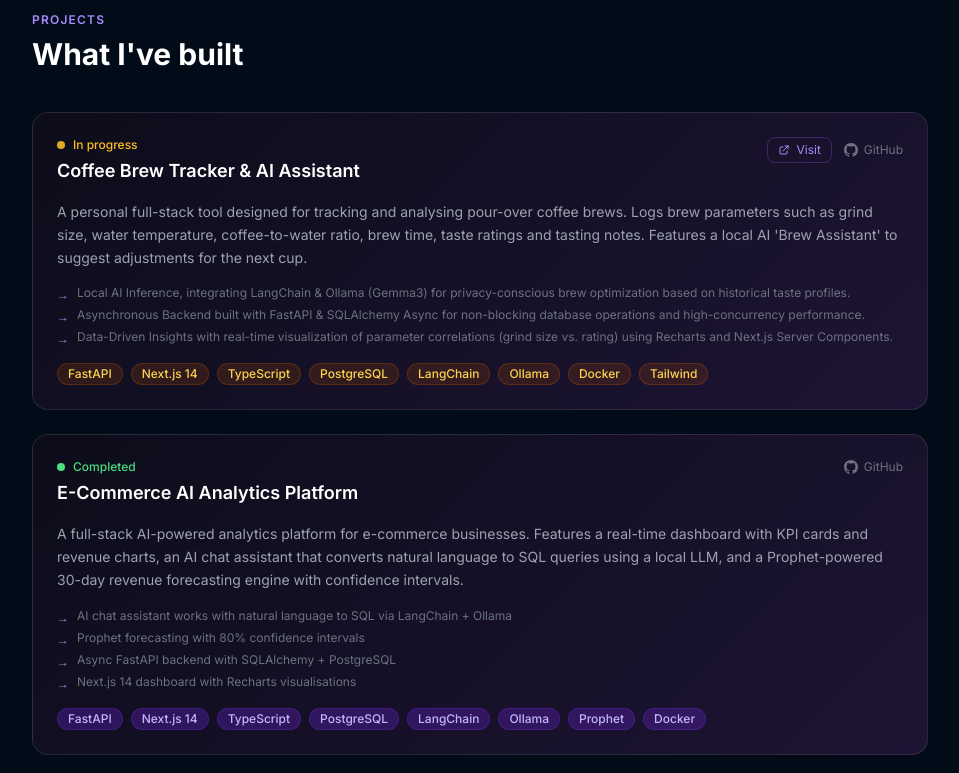
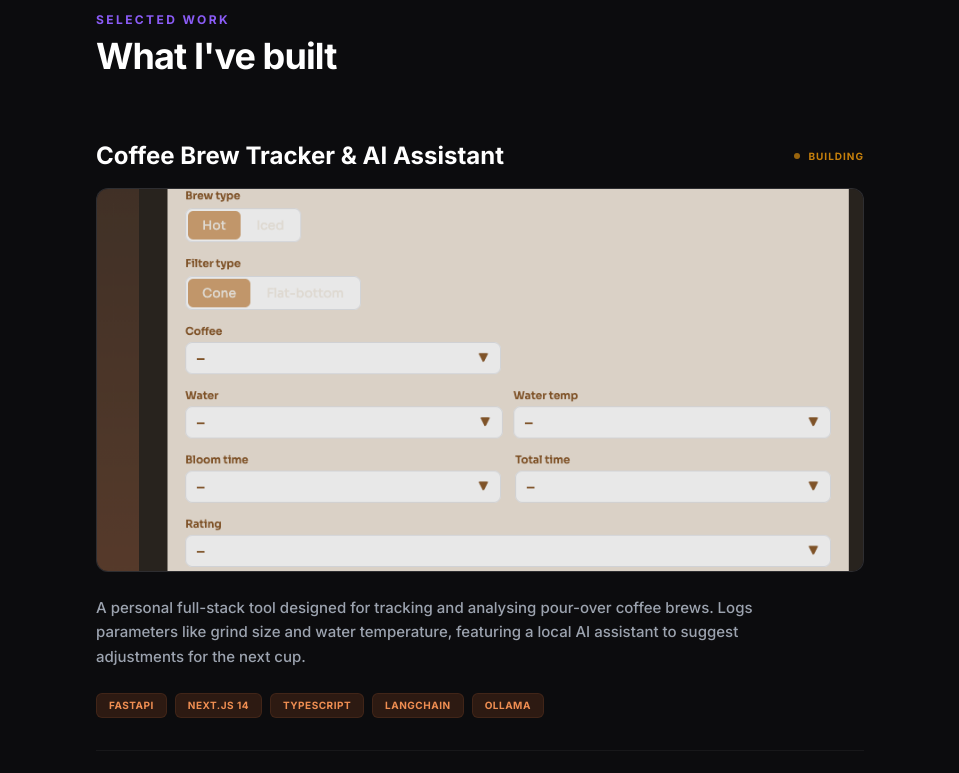
Before and after one commit to adiezakiel01/adiezakiel, a Next.js app: page / in a window 1280 px wide. Shown: the part 2080-2853 px from the top of the page, without its empty margins (160-1119 px from the left). Built offline with nearby package versions, Linux system fonts and the light colour scheme.

Commit message:
Added image of brew tracker app

```diff
--- a/components/Projects.tsx
+++ b/components/Projects.tsx
@@ -12,7 +12,6 @@ interface Project {
   highlights: string[];
   tags: string[];
   image: string;
-  tagColor: string;
   github?: string;
   demo?: string;
 }
@@ -21,79 +20,57 @@ const projects: Project[] = [
   {
     title: "Coffee Brew Tracker & AI Assistant",
     status: "in-progress",
+    image: "/images/Brew_tracker_app.png",
     description:
-      "A personal full-stack tool designed for tracking and analysing pour-over coffee brews. Logs brew parameters such as grind size, water temperature, coffee-to-water ratio, brew time, taste ratings and tasting notes. Features a local AI 'Brew Assistant' to suggest adjustments for the next cup.",
+      "A personal full-stack tool designed for tracking and analysing pour-over coffee brews. Logs parameters like grind size and water temperature, featuring a local AI assistant to suggest adjustments for the next cup.",
     highlights: [
-      "Local AI Inference, integrating LangChain & Ollama (Gemma3) for privacy-conscious brew optimization based on historical taste profiles.",
-      "Asynchronous Backend built with FastAPI & SQLAlchemy Async for non-blocking database operations and high-concurrency performance.",
-      "Data-Driven Insights with real-time visualization of parameter correlations (grind size vs. rating) using Recharts and Next.js Server Components.",
+      "Local AI Inference using LangChain & Ollama",
+      "Asynchronous Backend with FastAPI",
+      "Data visualization with Recharts",
     ],
-    image: "/images/Brew_tracker_app.png",
-    tags: [
-      "FastAPI",
-      "Next.js 14",
-      "TypeScript",
-      "PostgreSQL",
-      "LangChain",
-      "Ollama",
-      "Docker",
-      "Tailwind",
-    ],
-    tagColor: "bg-amber-900/30 text-amber-300 border-amber-700/30",
+    tags: ["FastAPI", "Next.js 14", "TypeScript", "LangChain", "Ollama"],
     github: "https://github.com/adiezakiel01/coffee",
     demo: "https://coffee-navy-pi.vercel.app/",
   },
   {
     title: "E-Commerce AI Analytics Platform",
     status: "completed",
+    image: "/images/profile.jpg", // Update with your ecommerce screenshot
     description:
-      "A full-stack AI-powered analytics platform for e-commerce businesses. Features a real-time dashboard with KPI cards and revenue charts, an AI chat assistant that converts natural language to SQL queries using a local LLM, and a Prophet-powered 30-day revenue forecasting engine with confidence intervals.",
+      "Full-stack AI analytics for e-commerce. Features a real-time dashboard and an AI chat assistant that converts natural language to SQL queries using a local LLM.",
     highlights: [
-      "AI chat assistant works with natural language to SQL via LangChain + Ollama",
-      "Prophet forecasting with 80% confidence intervals",
-      "Async FastAPI backend with SQLAlchemy + PostgreSQL",
-      "Next.js 14 dashboard with Recharts visualisations",
+      "Natural language to SQL via LangChain",
+      "Prophet-powered revenue forecasting",
+      "Next.js 14 Server Components",
     ],
-    image: "",
-    tags: [
-      "FastAPI",
-      "Next.js 14",
-      "TypeScript",
-      "PostgreSQL",
-      "LangChain",
-      "Ollama",
-      "Prophet",
-      "Docker",
-    ],
-    tagColor: "bg-violet-900/50 text-violet-300 border-violet-700/30",
+    tags: ["FastAPI", "PostgreSQL", "Prophet", "Docker"],
     github: "https://github.com/adiezakiel01/ecommerce",
   },
   {
-    title: "Business Intelligence Dashboard (Capstone)",
+    title: "Business Intelligence Dashboard",
     status: "completed",
+    image: "/images/Brew_tracker_app.png", // Update with your BI screenshot
     description:
-      "A comprehensive BI dashboard system built as my university capstone project. Features interactive data visualisations, user authentication, and real-time analytics. Deployed on AWS with RDS for the database and S3 for static assets.",
+      "A comprehensive BI dashboard built as a university capstone project. Features interactive data visualisations, user authentication, and real-time analytics deployed on AWS.",
     highlights: [
-      "Interactive dashboards with Chart.js visualisations",
-      "User authentication and role-based access",
-      "Deployed on AWS RDS + S3 + SES",
+      "Interactive Chart.js visualisations",
+      "Deployed on AWS RDS + S3",
+      "Role-based access control",
     ],
-    image: "",
-    tags: ["Django", "MySQL", "AWS RDS", "AWS S3", "AWS SES", "HTML/CSS/JS"],
-    tagColor: "bg-gray-800 text-gray-300 border-gray-700",
+    tags: ["Django", "MySQL", "AWS RDS", "AWS S3"],
   },
 ];
 
 const statusConfig = {
   completed: {
-    dot: "bg-green-400",
-    text: "text-green-400",
+    dot: "bg-green-500",
+    text: "text-green-500/80",
     label: "Completed",
   },
   "in-progress": {
-    dot: "bg-amber-400 animate-pulse",
-    text: "text-amber-400",
-    label: "In progress",
+    dot: "bg-amber-500 animate-pulse",
+    text: "text-amber-500/80",
+    label: "Building",
   },
 };
 
@@ -106,59 +83,82 @@ export function Projects() {
   const projectRefs = [ref1, ref2, ref3];
 
   return (
-    <section id="projects" className="py-24 px-6">
-      <div className="max-w-4xl mx-auto">
-        <div ref={headingRef} className="reveal">
-          <p className="text-violet-400 text-xs font-semibold tracking-widest uppercase mb-2">
-            Projects
+    <section id="projects" className="py-24 px-6 bg-[#0c0c0e]">
+      <div className="max-w-3xl mx-auto">
+        <div ref={headingRef} className="reveal mb-16">
+          <p className="text-violet-500 text-xs font-bold tracking-[0.2em] uppercase mb-2">
+            Selected Work
           </p>
-          <h2 className="text-3xl font-bold text-white mb-10">
+          <h2 className="text-4xl font-bold text-white tracking-tight">
             What I&apos;ve built
           </h2>
         </div>
 
-        <div className="space-y-6">
+        <div className="space-y-20">
           {projects.map((project, index) => {
             const status = statusConfig[project.status];
             return (
               <div
                 key={project.title}
                 ref={projectRefs[index]}
-                className="reveal rounded-2xl border border-white/10 p-6
-                           hover:border-violet-500/40 transition-all duration-300 group"
-                style={{
-                  background:
-                    "linear-gradient(135deg, rgba(13,13,26,0.95) 0%, rgba(31,21,53,0.95) 100%)",
-                }}
+                className="reveal group flex flex-col"
               >
-                {/* Header Container */}
-                <div className="flex items-start justify-between mb-4 flex-wrap gap-3">
-                  {/* Left Side: Status and Title */}
-                  <div>
-                    <div className="flex items-center gap-2 mb-1">
-                      <span className={`w-2 h-2 rounded-full ${status.dot}`} />
-                      <span className={`text-xs font-medium ${status.text}`}>
+                {/* 1. Title and Status Row */}
+                <div className="flex items-center justify-between mb-4">
+                  <h3 className="text-2xl font-bold text-white group-hover:text-violet-400 transition-colors duration-300">
+                    {project.title}
+                  </h3>
+                  <div className="flex items-center gap-2">
+                    <span
+                      className={`w-1.5 h-1.5 rounded-full ${status.dot}`}
+                    />
+                    <span
+                      className={`text-[10px] font-bold uppercase tracking-widest ${status.text}`}
+                    >
                       {status.label}
                     </span>
                   </div>
-                    <h3 className="text-lg font-semibold text-white group-hover:text-violet-300 transition-colors">
-                      {project.title}
-                    </h3>
                 </div>
 
-                  {/* Right Side: Links */}
-                  <div className="flex items-center gap-3">
+                {/* 2. Project Image - Placed below title */}
+                <div className="relative aspect-[16/8] mb-6 overflow-hidden rounded-xl border border-white/10 bg-[#16161a]">
+                  <Image
+                    src={project.image}
+                    alt={project.title}
+                    fill
+                    className="object-cover opacity-90 group-hover:opacity-100 group-hover:scale-[1.02] transition-all duration-700 ease-out"
+                    sizes="(max-width: 768px) 100vw, 800px"
+                  />
+                </div>
+
+                {/* 3. Description */}
+                <p className="text-gray-400 text-[15px] leading-relaxed mb-6 font-medium max-w-2xl">
+                  {project.description}
+                </p>
+
+                {/* 4. Tags - Inspiration Style */}
+                <div className="flex flex-wrap gap-2 mb-8">
+                  {project.tags.map((tag) => (
+                    <span
+                      key={tag}
+                      className="px-3 py-1 rounded-md text-[10px] font-bold tracking-wider bg-[#2d1a12] text-[#ef8e52] border border-[#ef8e52]/10 uppercase"
+                    >
+                      {tag}
+                    </span>
+                  ))}
+                </div>
+
+                {/* 5. Footer Links */}
+                <div className="flex items-center gap-6 border-t border-white/5 pt-6">
                   {project.demo && (
                     <a
                       href={project.demo}
                       target="_blank"
                       rel="noopener noreferrer"
-                        className="text-xs text-violet-400 hover:text-violet-300 transition-colors
-                          flex items-center gap-1.5 border border-violet-500/30
-                          px-2.5 py-1 rounded-lg hover:border-violet-400/60"
+                      className="flex items-center gap-2 text-xs font-bold text-gray-400 hover:text-white transition-colors uppercase tracking-widest"
                     >
                       <svg
-                          className="w-3 h-3"
+                        className="w-4 h-4"
                         fill="none"
                         stroke="currentColor"
                         viewBox="0 0 24 24"
@@ -170,7 +170,7 @@ export function Projects() {
                           d="M10 6H6a2 2 0 00-2 2v10a2 2 0 002 2h10a2 2 0 002-2v-4M14 4h6m0 0v6m0-6L10 14"
                         />
                       </svg>
-                        Visit
+                      Live Demo
                     </a>
                   )}
                   {project.github && (
@@ -178,51 +178,18 @@ export function Projects() {
                       href={project.github}
                       target="_blank"
                       rel="noopener noreferrer"
-                        className="text-xs text-gray-500 hover:text-violet-300 transition-colors
-                        flex items-center gap-1.5"
+                      className="flex items-center gap-2 text-xs font-bold text-gray-400 hover:text-white transition-colors uppercase tracking-widest"
                     >
                       <svg
-                          className="w-3.5 h-3.5"
+                        className="w-4 h-4"
                         fill="currentColor"
                         viewBox="0 0 24 24"
                       >
                         <path d="M12 0C5.37 0 0 5.37 0 12c0 5.31 3.435 9.795 8.205 11.385.6.105.825-.255.825-.57 0-.285-.015-1.23-.015-2.235-3.015.555-3.795-.735-4.035-1.41-.135-.345-.72-1.41-1.23-1.695-.42-.225-1.02-.78-.015-.795.945-.015 1.62.87 1.845 1.23 1.08 1.815 2.805 1.305 3.495.99.105-.78.42-1.305.765-1.605-2.67-.3-5.46-1.335-5.46-5.925 0-1.305.465-2.385 1.23-3.225-.12-.3-.54-1.53.12-3.18 0 0 1.005-.315 3.3 1.23.96-.27 1.98-.405 3-.405s2.04.135 3 .405c2.295-1.56 3.3-1.23 3.3-1.23.66 1.65.24 2.88.12 3.18.765.84 1.23 1.905 1.23 3.225 0 4.605-2.805 5.625-5.475 5.925.435.375.81 1.095.81 2.22 0 1.605-.015 2.895-.015 3.3 0 .315.225.69.825.57A12.02 12.02 0 0024 12c0-6.63-5.37-12-12-12z" />
                       </svg>
-                        GitHub
+                      Code
                     </a>
                   )}
-                  </div>
-                </div>
-
-                {/* Description */}
-                <p className="text-gray-400 text-sm leading-relaxed mb-4">
-                  {project.description}
-                </p>
-
-                {/* Highlights */}
-                <ul className="space-y-1 mb-4">
-                  {project.highlights.map((h) => (
-                    <li
-                      key={h}
-                      className="flex items-start gap-2 text-xs text-gray-500"
-                    >
-                      <span className="text-violet-400 mt-0.5">→</span>
-                      {h}
-                    </li>
-                  ))}
-                </ul>
-
-                {/* Tags */}
-                <div className="flex flex-wrap gap-2">
-                  {project.tags.map((tag) => (
-                    <span
-                      key={tag}
-                      className={`inline-block px-2.5 py-0.5 rounded-full text-xs
-                                  font-medium border ${project.tagColor}`}
-                    >
-                      {tag}
-                    </span>
-                  ))}
                 </div>
               </div>
             );
```
Lines whose indentation alone changed are shown as unchanged.
